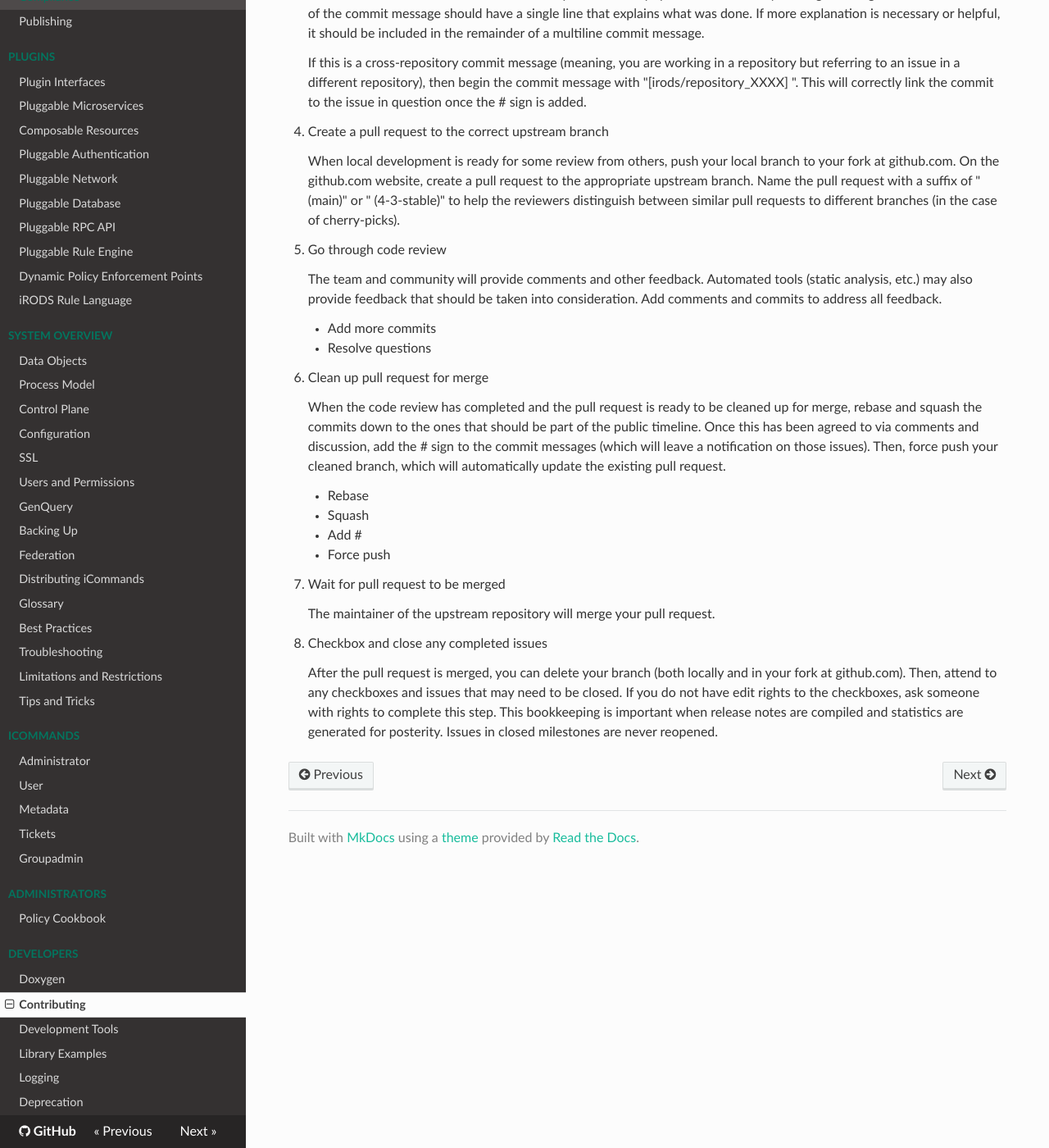
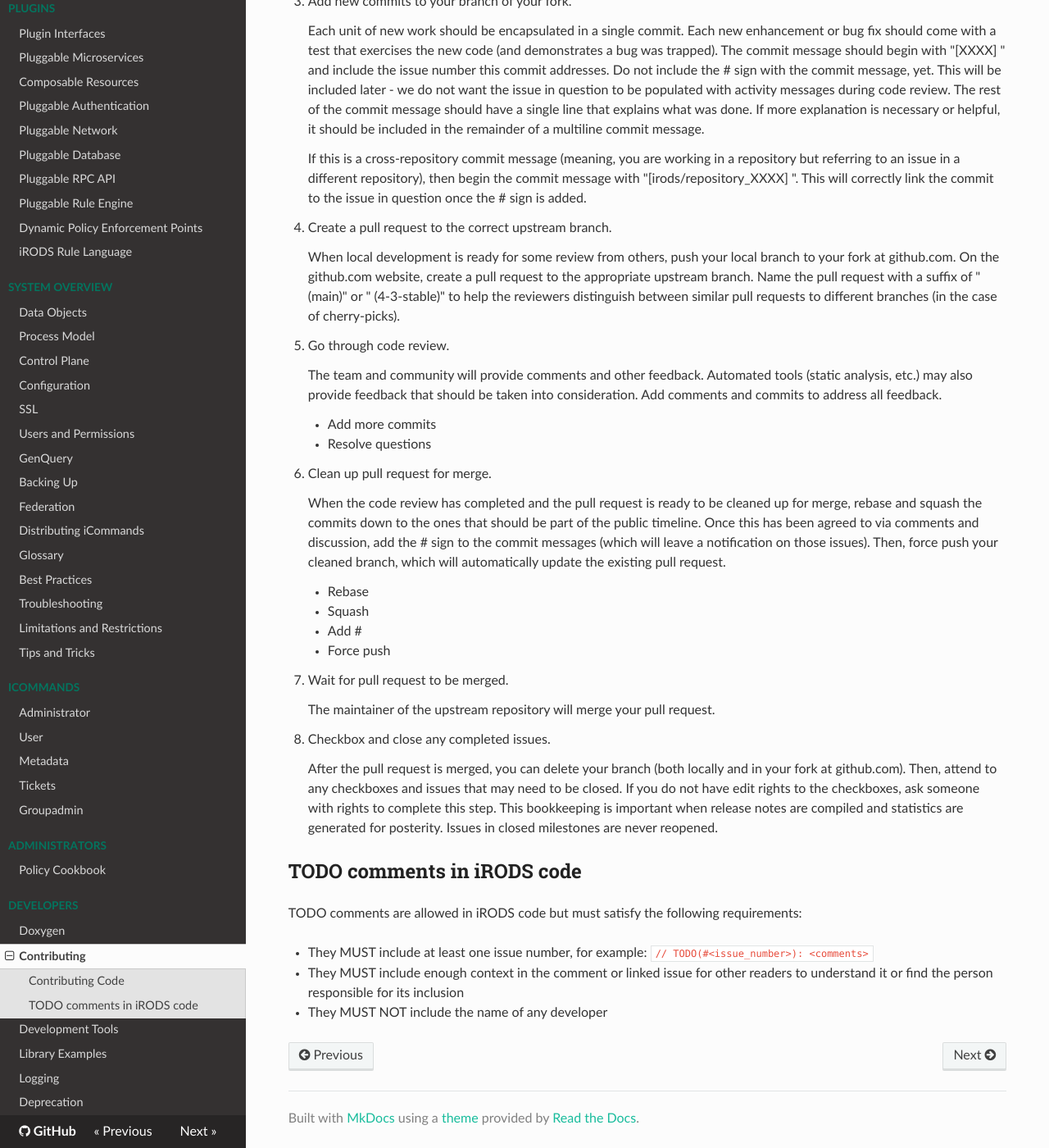
Before and after one commit to irods/irods_docs, an MkDocs documentation site: the page built from docs/developers/contributing.md, in a window 1280 px wide and 1400 px high, scrolled down 610 px. Shown: the whole window at 82% size. Built offline with MkDocs 1.6.1, drawn with Linux system fonts in a browser that asks for light colours; nearby versions of some CDN libraries; some of the changed text lies outside the part shown.

Commit message:
[#252] Add section describing rules for including TODO comments.

```diff
--- a/docs/developers/contributing.md
+++ b/docs/developers/contributing.md
@@ -1,4 +1,4 @@
-#
+# Contributing
 
 iRODS source code is currently stored and managed in git repositories, and our 'upstream'
 repositories are currently hosted at github.com.
@@ -7,20 +7,20 @@ All contributions to iRODS Consortium code are subject to its existing BSD-3 Lic
 
 [https://docs.github.com/en/github/site-policy/github-terms-of-service#6-contributions-under-repository-license](https://docs.github.com/en/github/site-policy/github-terms-of-service#6-contributions-under-repository-license)
 
-
+## Contributing Code
 
 The current best practice for contributing changes to iRODS is as follows:
 
-1. Fork the iRODS repository of interest into your own github.com namespace
+1. Fork the iRODS repository of interest into your own github.com namespace.
 
     The main iRODS server code is at irods/irods, but many other plugins and clients are also in the irods/ namespace.
 
-2. Create a branch to do your work
+2. Create a branch to do your work.
 
     Our convention has become to name the branch of the form 'issue.branch[.description]'.
 The name of the branch will be public, but once merged, will not be part of the record of the upstream repository.
 
-3. Add new commits to your branch of your fork
+3. Add new commits to your branch of your fork.
 
     Each unit of new work should be encapsulated in a single commit.  Each new enhancement or bug fix
 should come with a test that exercises the new code (and demonstrates a bug was trapped).  The
@@ -34,14 +34,14 @@ is necessary or helpful, it should be included in the remainder of a multiline c
 an issue in a different repository), then begin the commit message with "[irods/repository_XXXX] ".  This
 will correctly link the commit to the issue in question once the # sign is added.
 
-4. Create a pull request to the correct upstream branch
+4. Create a pull request to the correct upstream branch.
 
     When local development is ready for some review from others, push your local branch to your fork
 at github.com.  On the github.com website, create a pull request to the appropriate upstream branch.
 Name the pull request with a suffix of " (main)" or " (4-3-stable)" to help the reviewers distinguish
 between similar pull requests to different branches (in the case of cherry-picks).
 
-5. Go through code review
+5. Go through code review.
 
     The team and community will provide comments and other feedback.  Automated tools (static analysis, etc.)
 may also provide feedback that should be taken into consideration.  Add comments and commits to address
@@ -50,7 +50,7 @@ all feedback.
     - Add more commits
     - Resolve questions
 
-6. Clean up pull request for merge
+6. Clean up pull request for merge.
 
     When the code review has completed and the pull request is ready to be cleaned up for merge, rebase and
 squash the commits down to the ones that should be part of the public timeline.  Once this has been
@@ -62,13 +62,21 @@ on those issues). Then, force push your cleaned branch, which will automatically
     - Add #
     - Force push
 
-7. Wait for pull request to be merged
+7. Wait for pull request to be merged.
 
     The maintainer of the upstream repository will merge your pull request.
 
-8. Checkbox and close any completed issues
+8. Checkbox and close any completed issues.
 
     After the pull request is merged, you can delete your branch (both locally and in your fork at github.com).
 Then, attend to any checkboxes and issues that may need to be closed.  If you do not have edit rights to the
 checkboxes, ask someone with rights to complete this step.  This bookkeeping is important when release notes are
 compiled and statistics are generated for posterity.  Issues in closed milestones are never reopened.
+
+## TODO comments in iRODS code
+
+TODO comments are allowed in iRODS code but must satisfy the following requirements:
+
+- They MUST include at least one issue number, for example: `// TODO(#<issue_number>): <comments>`
+- They MUST include enough context in the comment or linked issue for other readers to understand it or find the person responsible for its inclusion
+- They MUST NOT include the name of any developer
```
